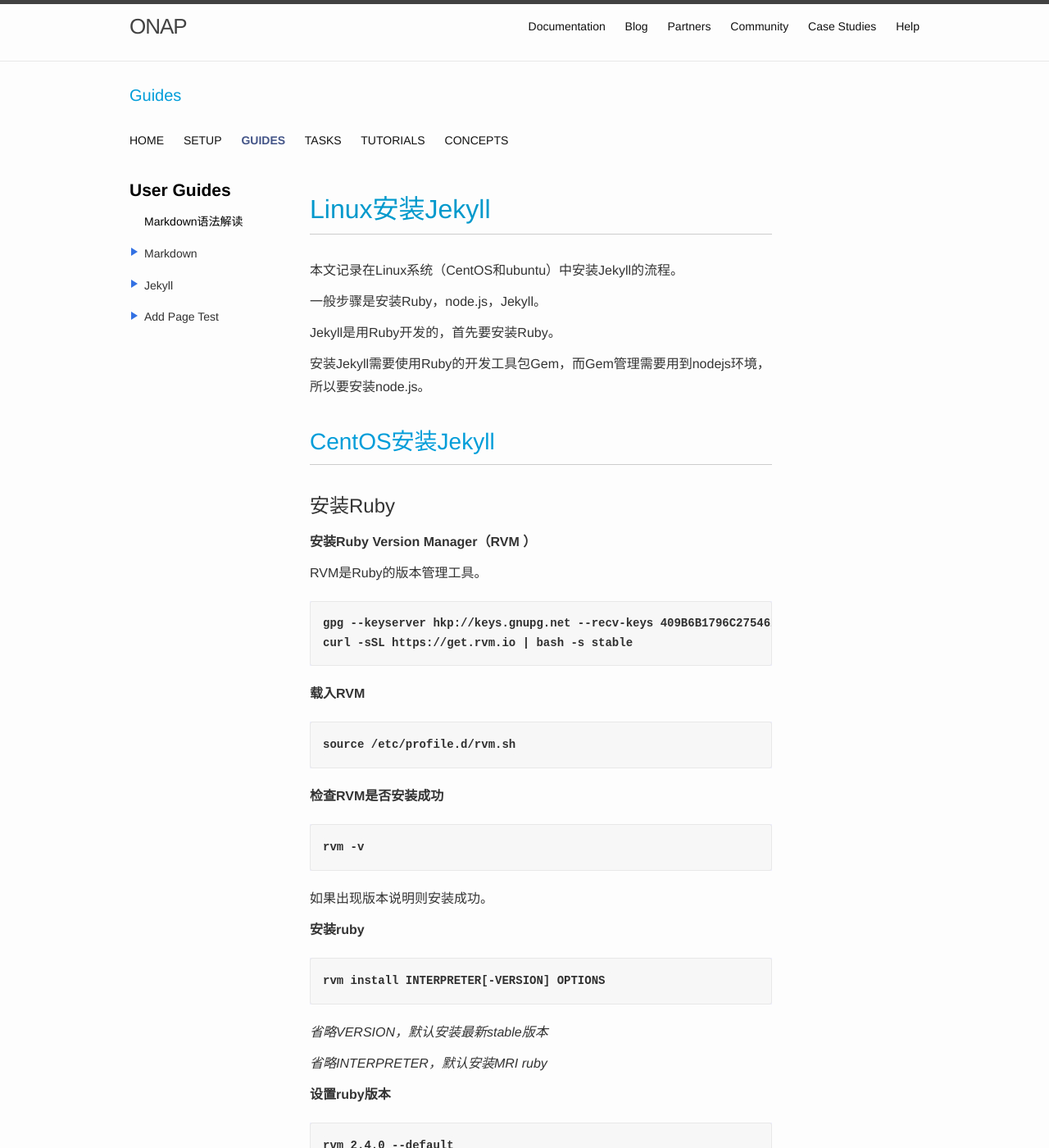
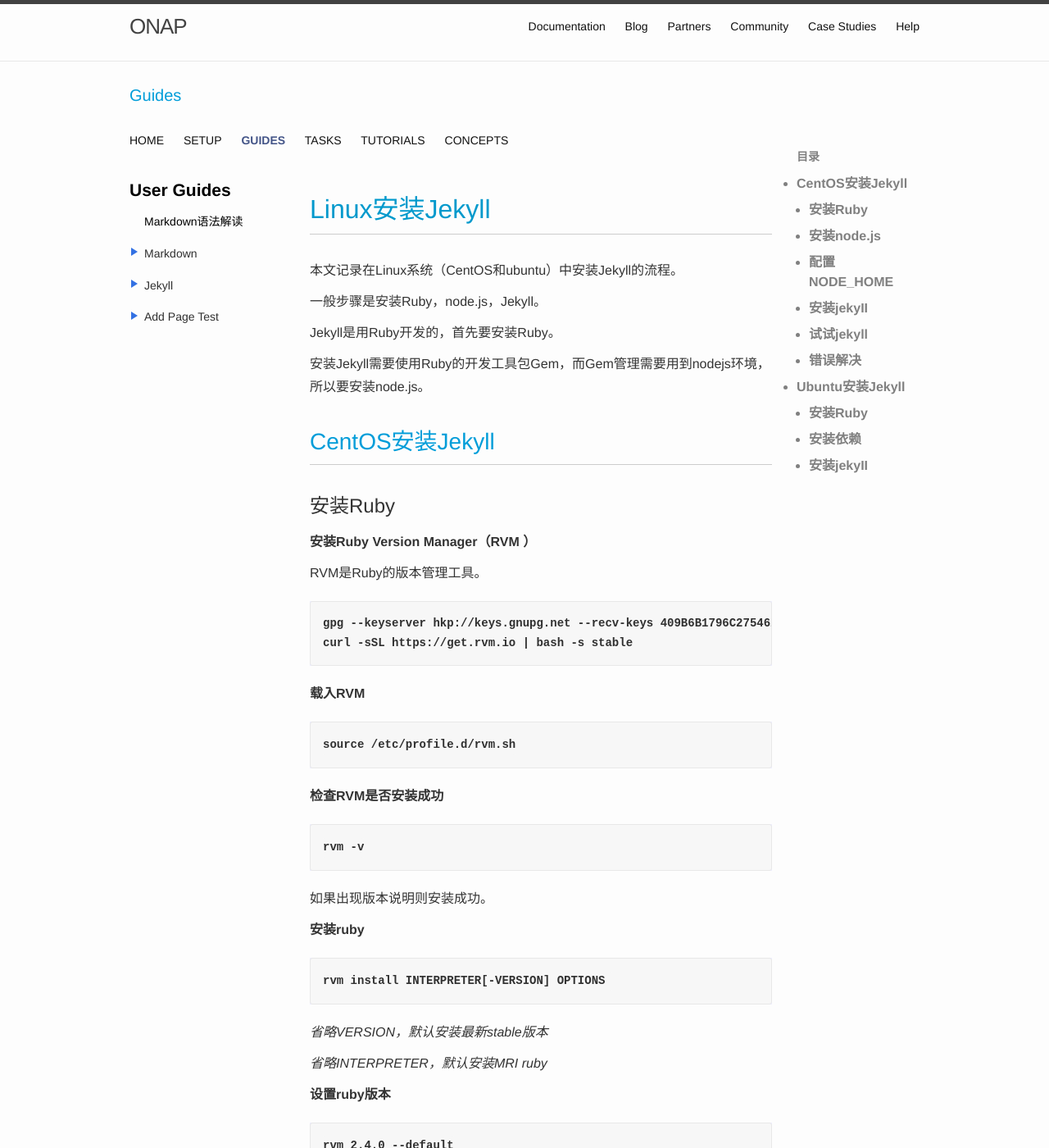
Before and after one commit to pnpdjie/pnpdjie.github.io, a Jekyll site: the page built from docs/guides/jekyll/install-jekyll-in-linux.md, in a window 1280 px wide and 1400 px high. Shown: the whole window at 82% size. Built offline with Jekyll 4.4.1, drawn with Linux system fonts in a browser that asks for light colours; cached includes are drawn as plain includes.

Commit message:
修改TOC样式

```diff
--- a/_sass/_base.sass
+++ b/_sass/_base.sass
@@ -214,10 +214,21 @@ $header-height: 80px
 
 	#markdown-toc
 		margin-bottom: 20px
+		width: 150px
+		position: fixed
+		top: 160px
+		list-style: none
+
+		&:before
+			font-weight: 700
+			content: "目录"
+			color: $grey
+			text-align: center
+			width: 70px
 
 		ul, li
 			list-style: disc
-			color: $blue
+			color: $grey
 
 		ul
 			padding: 0 15px
@@ -230,8 +241,9 @@ $header-height: 80px
 
 		a
 			position: relative
-			color: $blue
+			color: $grey
 			font-weight: 700
+			text-decoration: none
 
 	img
 		max-width: 100%
@@ -280,13 +292,6 @@ html.search #docsContent
 	position: relative
 	float: right
 	width: 150px
-
-#markdown-toc
-	width: 150px
-	position: fixed
-	top: 160px
-	right: 0
-	list-style: none
 
 .pi-accordion
 	& > .container:first-child > .item:first-child > .title:first-child
--- a/css/styles.sass
+++ b/css/styles.sass
@@ -4,6 +4,7 @@
 $blue: #3371e3
 $light-grey: #f7f7f7
 $dark-grey: #303030
+$grey: grey
 $mono-font: 'Roboto Mono', monospace
 
 // media queries
--- a/docs/guides/jekyll/install-jekyll-in-linux.md
+++ b/docs/guides/jekyll/install-jekyll-in-linux.md
@@ -1,6 +1,8 @@
 ---
 title: Linux安装Jekyll
 ---
+
+{% capture article %}
 
 本文记录在Linux系统（CentOS和ubuntu）中安装Jekyll的流程。
 
@@ -149,3 +151,7 @@ npm模块安装路径：/usr/local/node/6.10.3/lib/node_modules/
 ### 安装jekyII
 
 	sudo gem install jekyll
+
+{% endcapture %}
+
+{% include templates/home.md %}
```
